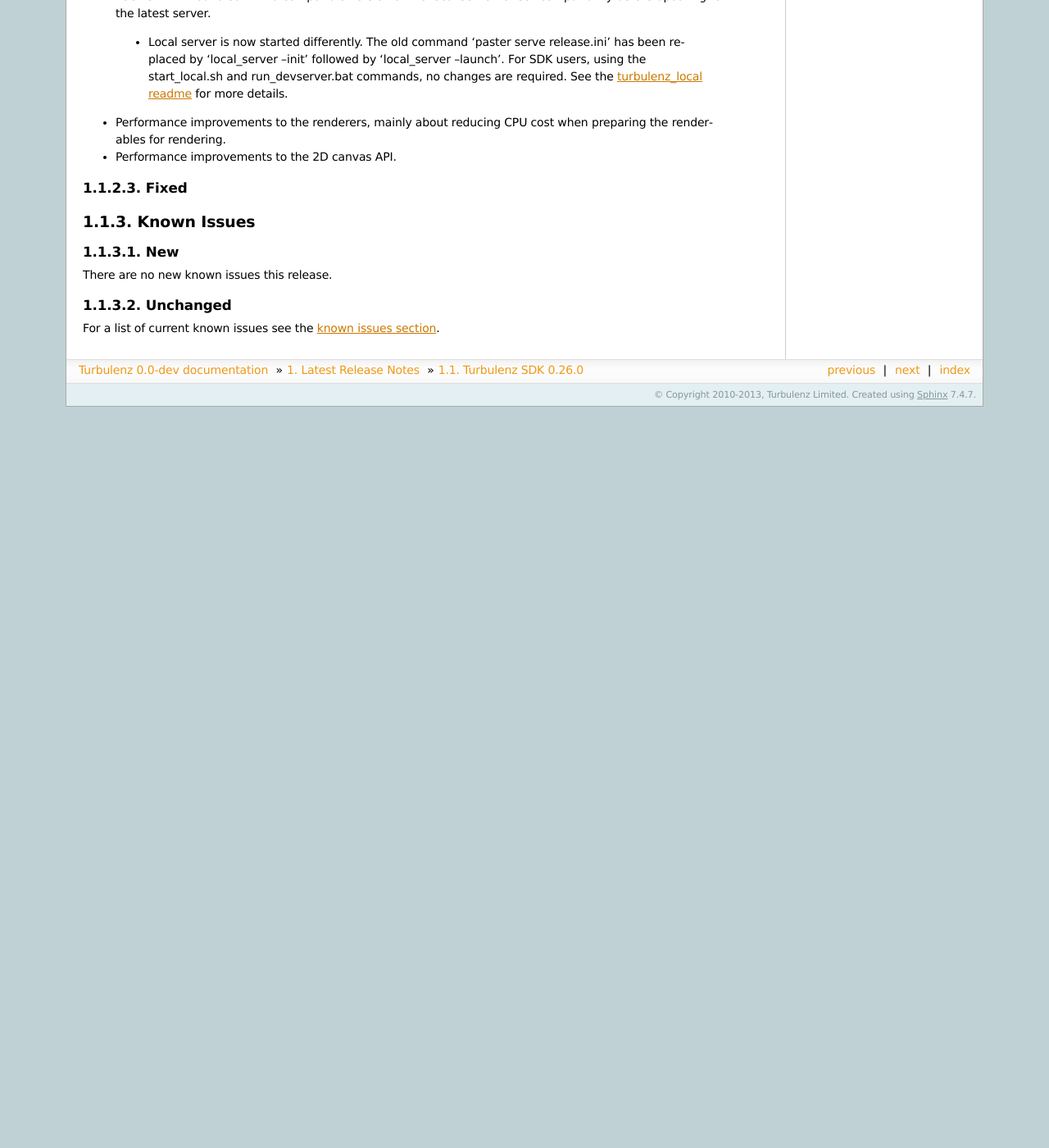
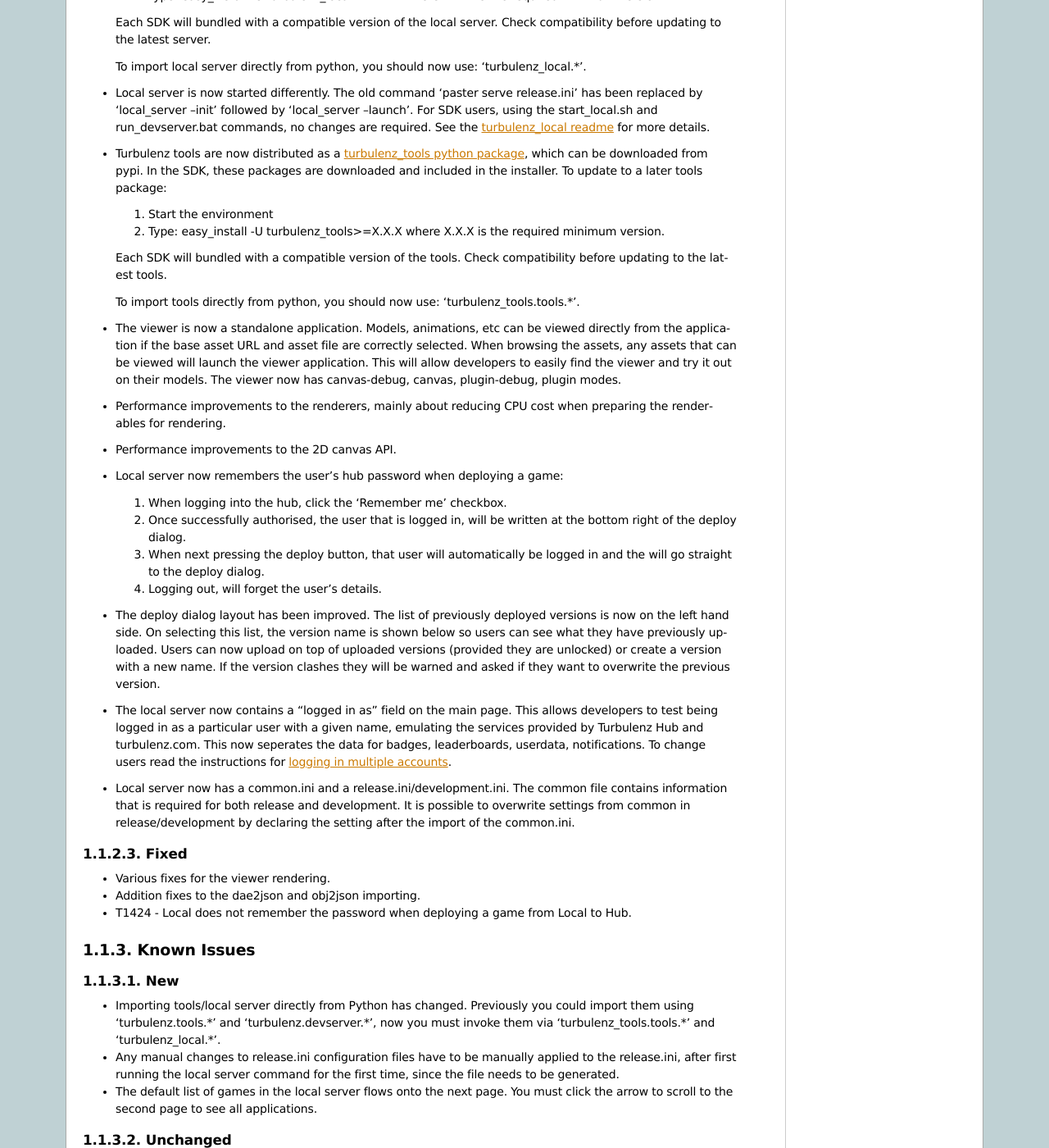
Before and after one commit to turbulenz/turbulenz_engine, a Sphinx documentation site: the page built from docs/source/release_notes/release_notes_0.26.0.rst, in a window 1280 px wide and 1400 px high, scrolled down 1339 px. Shown: the whole window at 82% size. Built offline with Sphinx 7.4.7, drawn with Linux system fonts in a browser that asks for light colours; before the commit the page ends 1835 px from its top, so only the background shows below that; some of the changed text lies outside the part shown.

Commit message:
Updated release notes for the full set of features and fixes.

```diff
--- a/docs/source/release_notes/release_notes_0.26.0.rst
+++ b/docs/source/release_notes/release_notes_0.26.0.rst
@@ -49,17 +49,15 @@
   - Live manipulation and monitoring of variables with sliders.
   - Configurable functionality with parameters e.g. fonts, providing custom asset mapping, disabling of sound/shadows.
 
-  **SDK 0.26.0 contains BETA version 0.2 of Protolib.**
-  See the :ref:`Protolib <protolib_introduction>` for more details.
+  *SDK 0.26.0 contains BETA version 0.2 of Protolib. See the* :ref:`Protolib <protolib_introduction>` *for more details.*
 
 * Added two example app structures for building Protolib apps.
-  - Protolib Sample App (apps/protolibsampleapp) - Demonstrates a wide range of API used together. The purpose is to show how to use the API for rapid prototyping.
-  - Protolib Template App (apps/protolibtemplateapp) - A basic template structure for a blank app. This app provides a skeleton structure with init, update and destroy functions. The template can be copied and used as a basis to start building an app from scratch.
 
+  - *Protolib Sample App (apps/protolibsampleapp)* - Demonstrates a wide range of API used together. The purpose is to show how to use the API for rapid prototyping.
+  - *Protolib Template App (apps/protolibtemplateapp)* - A basic template structure for a blank app. This app provides a skeleton structure with init, update and destroy functions. The template can be copied and used as a basis to start building an app from scratch.
 
 * Added :ref:`GraphicsDevice  <graphicsdevice>` :ref:`finish <graphicsdevice_finish>` and :ref:`flush <graphicsdevice_flush>`.
 * Added :ref:`ShaderManager  <shadermanager>` :ref:`setAutomaticParameterResize <shadermanager_setautomaticparameterresize>`.
-
 
 Changes
 -------
@@ -69,9 +67,9 @@
   In most cases the changes to the layout of SDK and its content should not have drastically changed.
   The method for invoking certain tools might be slightly different.
 
-* Local server is now distributed as a `python package <https://pypi.python.org/pypi/turbulenz_local>`_, which can be downloaded from pypi.
+* Local server is now distributed as a `turbulenz_local python package <https://pypi.python.org/pypi/turbulenz_local>`_, which can be downloaded from pypi.
   In the SDK, these packages are downloaded and included in the installer.
-  To update to a newer local server:
+  To update to a later local server:
 
   1) Start the environment
   2) Type: easy_install -U turbulenz_local>=X.X.X
@@ -80,16 +78,62 @@
   Each SDK will bundled with a compatible version of the local server.
   Check compatibility before updating to the latest server.
 
- * Local server is now started differently.
-   The old command 'paster serve release.ini' has been replaced by 'local_server --init' followed by 'local_server --launch'.
-   For SDK users, using the start_local.sh and run_devserver.bat commands, no changes are required.
-   See the `turbulenz_local readme <https://github.com/turbulenz/turbulenz_local/blob/master/README.rst>`__ for more details.
+  To import local server directly from python, you should now use: 'turbulenz_local.*'.
+
+* Local server is now started differently.
+  The old command 'paster serve release.ini' has been replaced by 'local_server --init' followed by 'local_server --launch'.
+  For SDK users, using the start_local.sh and run_devserver.bat commands, no changes are required.
+  See the `turbulenz_local readme <https://github.com/turbulenz/turbulenz_local/blob/master/README.rst>`__ for more details.
+
+* Turbulenz tools are now distributed as a `turbulenz_tools python package <https://pypi.python.org/pypi/turbulenz_tools>`_, which can be downloaded from pypi.
+  In the SDK, these packages are downloaded and included in the installer.
+  To update to a later tools package:
+
+  1) Start the environment
+  2) Type: easy_install -U turbulenz_tools>=X.X.X
+     where X.X.X is the required minimum version.
+
+  Each SDK will bundled with a compatible version of the tools.
+  Check compatibility before updating to the latest tools.
+
+  To import tools directly from python, you should now use: 'turbulenz_tools.tools.*'.
+
+* The viewer is now a standalone application. Models, animations, etc can be viewed directly from the application if the base asset URL and asset file are correctly selected.
+  When browsing the assets, any assets that can be viewed will launch the viewer application.
+  This will allow developers to easily find the viewer and try it out on their models.
+  The viewer now has canvas-debug, canvas, plugin-debug, plugin modes.
 
 * Performance improvements to the renderers, mainly about reducing CPU cost when preparing the renderables for rendering.
 * Performance improvements to the 2D canvas API.
 
+* Local server now remembers the user's hub password when deploying a game:
+
+  1) When logging into the hub, click the 'Remember me' checkbox.
+  2) Once successfully authorised, the user that is logged in, will be written at the bottom right of the deploy dialog.
+  3) When next pressing the deploy button, that user will automatically be logged in and the will go straight to the deploy dialog.
+  4) Logging out, will forget the user's details.
+
+* The deploy dialog layout has been improved.
+  The list of previously deployed versions is now on the left hand side.
+  On selecting this list, the version name is shown below so users can see what they have previously uploaded.
+  Users can now upload on top of uploaded versions (provided they are unlocked) or create a version with a new name.
+  If the version clashes they will be warned and asked if they want to overwrite the previous version.
+
+* The local server now contains a "logged in as" field on the main page.
+  This allows developers to test being logged in as a particular user with a given name, emulating the services provided by Turbulenz Hub and turbulenz.com.
+  This now seperates the data for badges, leaderboards, userdata, notifications.
+  To change users read the instructions for :ref:`logging in multiple accounts <multiple_logins>`.
+
+* Local server now has a common.ini and a release.ini/development.ini.
+  The common file contains information that is required for both release and development.
+  It is possible to overwrite settings from common in release/development by declaring the setting after the import of the common.ini.
+
 Fixed
 -----
+
+* Various fixes for the viewer rendering.
+* Addition fixes to the dae2json and obj2json importing.
+* T1424 - Local does not remember the password when deploying a game from Local to Hub.
 
 Known Issues
 ============
@@ -97,7 +141,9 @@
 New
 ---
 
-There are no new known issues this release.
+* Importing tools/local server directly from Python has changed. Previously you could import them using 'turbulenz.tools.*' and 'turbulenz.devserver.*', now you must invoke them via 'turbulenz_tools.tools.*' and 'turbulenz_local.*'.
+* Any manual changes to release.ini configuration files have to be manually applied to the release.ini, after first running the local server command for the first time, since the file needs to be generated.
+* The default list of games in the local server flows onto the next page. You must click the arrow to scroll to the second page to see all applications.
 
 Unchanged
 ---------
```
Also changed, not shown: other parts of docs/source/release_notes/release_notes_0.26.0.rst (+1 -1 lines).
